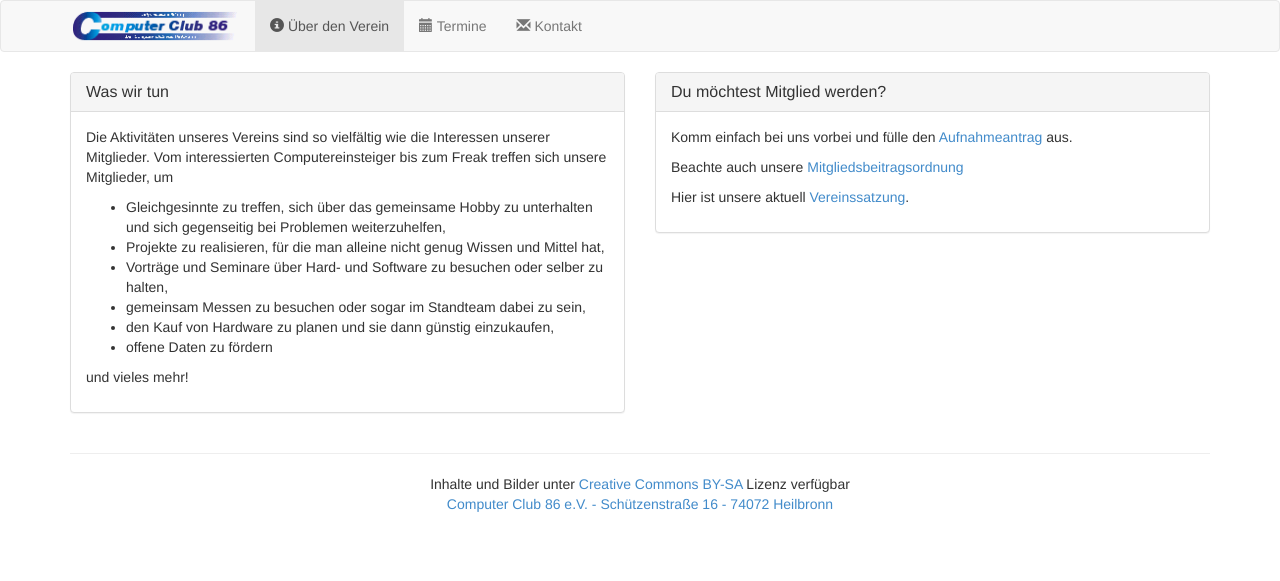
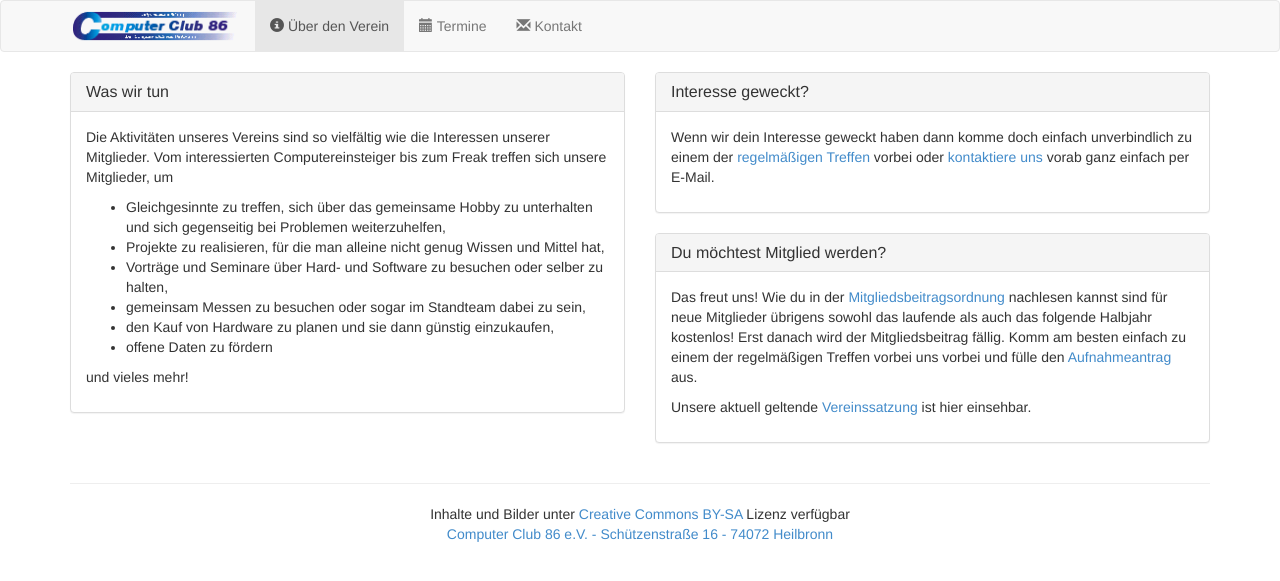
Before and after one commit to cc86hn/hp, a Jekyll site: the page built from about.html, in a window 1280 px wide. Shown: the top 581 px of the page. Built offline with Jekyll 4.4.1, drawn with Linux system fonts in a browser that asks for light colours.

Commit message:
Adapted text on about page to be better readable

```diff
--- a/about.html
+++ b/about.html
@@ -23,17 +23,27 @@ description: Vereinssatzung, Mitglied-Aufnahmeantrag und ausführliche Informati
 				<p>und vieles mehr!</p>
 			</div>
 		</div>
+	</div>
 
+	<div class="col-md-6">
+		<div class="panel panel-default">
+			<div class="panel-heading">
+				<h2 class="panel-title">Interesse geweckt?</h2>
+			</div>
+			<div class="panel-body">
+				<p>Wenn wir dein Interesse geweckt haben dann komme doch einfach unverbindlich zu einem der <a href="/events/">regelmäßigen Treffen</a> vorbei oder <a href="/contact/">kontaktiere uns</a> vorab ganz einfach per E-Mail.</p>
+			</div>
+		</div>
 	</div>
+
 	<div class="col-md-6">
 		<div class="panel panel-default">
 			<div class="panel-heading">
 				<h2 class="panel-title">Du möchtest Mitglied werden?</h2>
 			</div>
 			<div class="panel-body">
-				<p>Komm einfach bei uns vorbei und fülle den <a href="/documents/aufnahmeantrag.pdf">Aufnahmeantrag</a> aus.</p>
-				<p>Beachte auch unsere <a href="/documents/mitgliedsbeitragsordnung.pdf">Mitgliedsbeitragsordnung</a></p>
-				<p>Hier ist unsere aktuell <a href="/documents/vereinssatzung.pdf">Vereinssatzung</a>.
+				<p>Das freut uns! Wie du in der <a href="/documents/mitgliedsbeitragsordnung.pdf">Mitgliedsbeitragsordnung</a> nachlesen kannst sind für neue Mitglieder übrigens sowohl das laufende als auch das folgende Halbjahr kostenlos! Erst danach wird der Mitgliedsbeitrag fällig. Komm am besten einfach zu einem der regelmäßigen Treffen vorbei uns vorbei und fülle den <a href="/documents/aufnahmeantrag.pdf">Aufnahmeantrag</a> aus.</p>
+				<p>Unsere aktuell geltende <a href="/documents/vereinssatzung.pdf">Vereinssatzung</a> ist hier einsehbar.</p>
 			</div>
 		</div>
 	</div>
```
